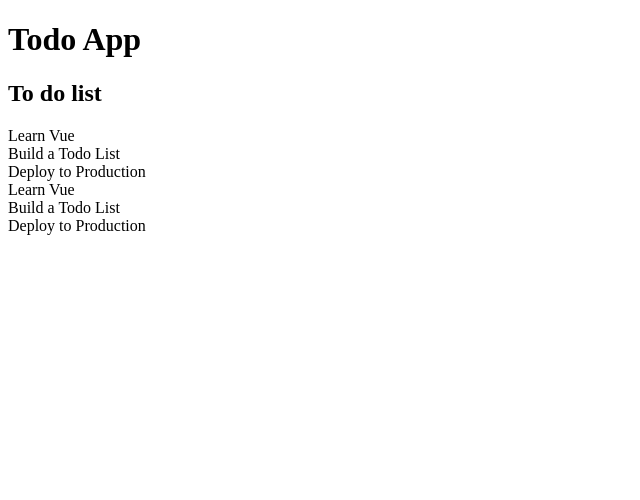
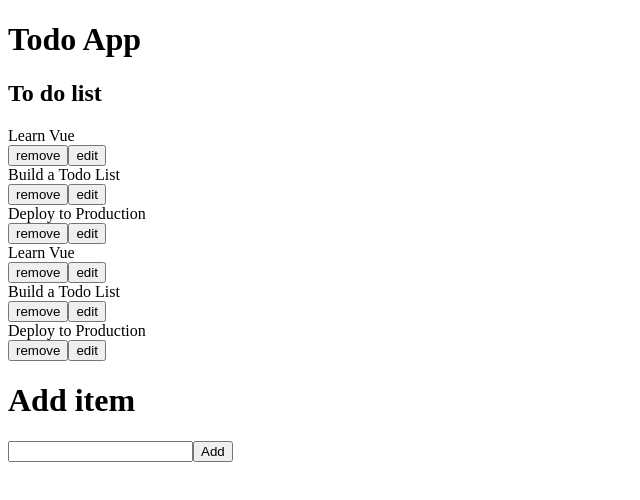
Before and after one commit to Alex-Kuimov/vue3-basic, a Vue app: page / in a window 1280 px wide. Shown: the top 500 px of the page, without its empty margins (0-640 px from the left). Built offline with nearby package versions, Linux system fonts and the light colour scheme.

Commit message:
события и базовая CRUD логика

```diff
--- a/src/components/AddTodo.vue
+++ b/src/components/AddTodo.vue
@@ -1,8 +1,24 @@
-<script setup></script>
+<script setup>
+import { ref, defineEmits } from 'vue';
+
+const text = ref('');
+
+const emit = defineEmits(['addItem']);
+
+const onSubmit = () => {
+    emit('addItem', text.value);
+    text.value = '';
+}
+</script>
 
 <template>
-    <div>
+    <div class="todo-form">
         <h1>Add item</h1>
+
+        <form @submit.prevent="onSubmit">
+            <input v-model="text" type="text" name="text" />
+            <button type="submit">Add</button>
+        </form>
     </div>
 </template>
 
--- /dev/null
+++ b/src/components/EditTodo.vue
@@ -0,0 +1,24 @@
+<script setup>
+import { defineEmits } from 'vue';
+
+const { item } = defineProps(['item']);
+
+const emit = defineEmits(['updateItem']);
+
+const onSubmit = () => {
+    emit('updateItem', item);
+}
+</script>
+
+<template>
+    <div class="todo-form">
+        <h1>Edit item</h1>
+
+        <form @submit.prevent="onSubmit">
+            <input v-model="item.text" type="text" name="text" />
+            <button type="submit">Update</button>
+        </form>
+    </div>
+</template>
+
+<style scoped></style>
--- a/src/components/TodoItem.vue
+++ b/src/components/TodoItem.vue
@@ -1,11 +1,24 @@
 <script setup>
+import { ref, defineEmits } from 'vue';
 const { id, text } = defineProps(['id', 'text']);
+
+const emit = defineEmits(['removeItem', 'editItem']);
+
+const removeItem = (id) => {
+    emit('removeItem', id);
+};
+
+const editItem = (id) => {
+    emit('editItem', id);
+};
 
 </script>
 
 <template>
     <div class="todo-item" :data-id="id">
-        {{ text }}
+        <div class="todo-item-text">{{ text }}</div>
+        <button class="todo-item-btn" @click="removeItem(id)">remove</button>
+        <button class="todo-item-btn" @click="editItem(id)">edit</button>
     </div>
 </template>
 
--- a/src/components/TodoList.vue
+++ b/src/components/TodoList.vue
@@ -1,12 +1,25 @@
 <script setup>
+import { defineEmits } from 'vue';
 import TodoItem from './TodoItem.vue';
+
 const { items } = defineProps(['items']);
+
+const emit = defineEmits(['removeItem', 'editItem']);
+
+const removeItem = (id) => {
+    emit('removeItem', id);
+};
+
+const editItem = (id) => {
+    emit('editItem', id);
+};
 </script>
 
 <template>
     <div class="todo-list">
         <h2>To do list</h2>
-        <TodoItem v-for="item in items" :key="item.id" v-bind="item" />
+        <TodoItem v-for="item in items" :key="item.id" v-bind="item" @removeItem="removeItem(item.id)"
+            @editItem="editItem(item.id)" />
     </div>
 </template>
 
--- a/src/views/HomeView.vue
+++ b/src/views/HomeView.vue
@@ -1,21 +1,45 @@
 <script setup>
+import { ref } from 'vue';
 import TodoList from '../components/TodoList.vue';
+import AddTodo from '../components/AddTodo.vue';
+import EditTodo from '../components/EditTodo.vue';
 
-const items = [
+const items = ref([
     { id: 1, text: 'Learn Vue' },
     { id: 2, text: 'Build a Todo List' },
     { id: 3, text: 'Deploy to Production' },
     { id: 4, text: 'Learn Vue' },
     { id: 5, text: 'Build a Todo List' },
     { id: 6, text: 'Deploy to Production' }
-];
+]);
+
+const item = ref(null);
+
+const addItem = (text) => {
+    items.value.push({ id: items.value.length + 1, text });
+};
+
+const removeItem = (id) => {
+    items.value = items.value.filter((item) => item.id !== id);
+};
+
+const updateItem = (updated) => {
+    items.value = items.value.map((item) => item.id === updated.id ? { ...updated } : item);
+    item.value = null;
+};
+
+const editItem = (id) => {
+    item.value = items.value.find((item) => item.id === id);
+};
 
 </script>
 
 <template>
     <div class="home-page">
         <h1>Todo App</h1>
-        <TodoList :items="items" />
+        <TodoList :items="items" @removeItem="removeItem" @editItem="editItem" />
+        <AddTodo @addItem="addItem" />
+        <EditTodo v-if="item" :item="item" @updateItem="updateItem" />
     </div>
 </template>
 
```
